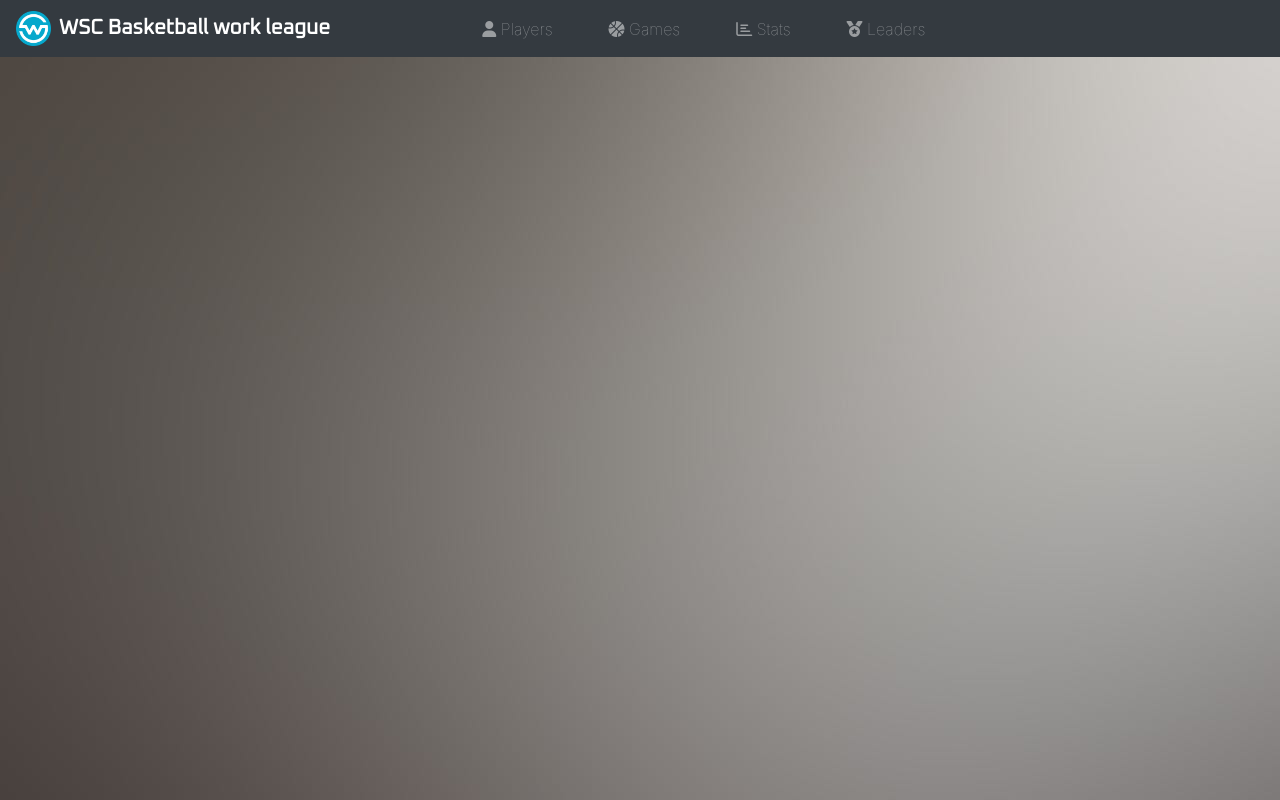
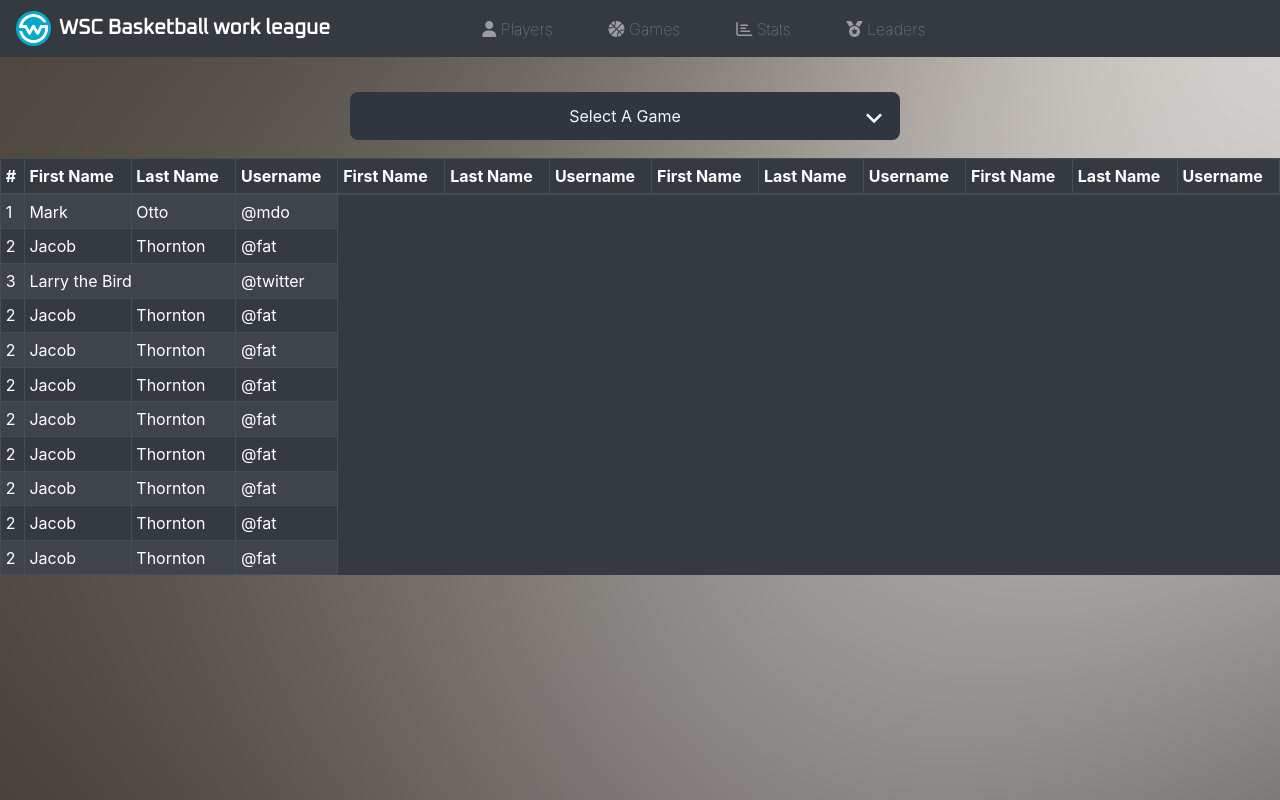
Before and after one commit to MichaelBoRoHoV/WorkLeagueStats, a React (Create React App) app: page /games in a window 1280 px wide. Built offline with nearby package versions, Linux system fonts and the light colour scheme.

Commit message:
game select part 1

```diff
--- a/package.json
+++ b/package.json
@@ -11,7 +11,8 @@
     "react-bootstrap": "^1.0.0",
     "react-dom": "^16.13.1",
     "react-router-dom": "^5.1.2",
-    "react-scripts": "3.4.1"
+    "react-scripts": "3.4.1",
+    "react-select": "^3.1.0"
   },
   "scripts": {
     "start": "react-scripts start",
--- a/public/index.html
+++ b/public/index.html
@@ -19,5 +19,6 @@
   <body>
     <script src="./src/index.js" type="text/jsx"></script>
     <div id="root"></div>
+    <div id="portal-root"></div>
   </body>
 </html>
--- a/public/styles.css
+++ b/public/styles.css
@@ -145,4 +145,120 @@ body {
     font-family: -apple-system, BlinkMacSystemFont, 'Segoe UI', Roboto, Oxygen, Ubuntu, Cantarell, 'Open Sans', 'Helvetica Neue', sans-serif
 }
 
-/**************************************Games-Table************************************************/
+/**************************************Games-Select************************************************/
+
+.select-game-container{
+    margin: 35px 350px 10px;
+}
+
+.select-box {
+  position: relative;
+  display: flex;
+  width: 550px;
+  flex-direction: column;
+}
+
+.select-box .options-container {
+  background: #2f3640;
+  color: #f5f6fa;
+  max-height: 0;
+  width: 100%;
+  opacity: 0;
+  transition: all 0.4s;
+  border-radius: 8px;
+  overflow: hidden;
+  order: 1;
+}
+
+.selected {
+  background: #2f3640;
+  border-radius: 8px;
+  margin-bottom: 8px;
+  color: #f5f6fa;
+  position: relative;
+
+  order: 0;
+}
+
+.selected::after {
+  content: "";
+  background: url("./images/arrow.svg");
+  background-size: contain;
+  background-repeat: no-repeat;
+
+  position: absolute;
+  height: 100%;
+  width: 32px;
+  right: 10px;
+  top: 10px;
+
+  transition: all 0.4s;
+}
+
+.select-box .options-container.active {
+  max-height: 240px;
+  opacity: 1;
+  overflow-y: scroll;
+  margin-top: 54px;
+}
+
+.select-box .options-container.active + .selected::after {
+  transform: rotateX(180deg);
+  top: -6px;
+}
+
+.select-box .options-container::-webkit-scrollbar {
+  width: 8px;
+  background: #0d141f;
+  border-radius: 0 8px 8px 0;
+}
+
+.select-box .options-container::-webkit-scrollbar-thumb {
+  background: #525861;
+  border-radius: 0 8px 8px 0;
+}
+
+.select-box .option,
+.selected {
+  padding: 12px 24px;
+  cursor: pointer;
+  text-align: center;
+}
+
+.select-box .option:hover {
+  background: #414b57;
+}
+
+.select-box label {
+  cursor: pointer;
+}
+
+.select-box .option .radio {
+  display: none;
+}
+
+/* Searchbox */
+
+.search-box input {
+  width: 100%;
+  padding: 12px 16px;
+  font-family: "Roboto", sans-serif;
+  font-size: 12px;
+  position: absolute;
+  border-radius: 12px 12px 0 0;
+  z-index: 100;
+  border: 8px solid #2f3640;
+
+  opacity: 0;
+  pointer-events: none;
+  transition: all 0.4s;
+}
+
+.search-box input:focus {
+  outline: none;
+}
+
+.select-box .options-container.active ~ .search-box input {
+  opacity: 1;
+  pointer-events: auto;
+  }
--- a/src/components/App.jsx
+++ b/src/components/App.jsx
@@ -1,7 +1,8 @@
 import React from "react";
-import {BrowserRouter as Router,Switch,Route,Link} from "react-router-dom";
+import {BrowserRouter as Router,Switch,Route} from "react-router-dom";
 import NavigationBar from "./NavigationBar";
 import Players from "../pages/Players";
+import Games from "../pages/Games"
 import Home from "../pages/Home";
 
 
@@ -17,6 +18,9 @@ function App(){
           <Route path="/players">
             <Players />
           </Route>
+          <Route path="/games">
+            <Games />
+          </Route>
         </Switch>
       </Router>
     </div>
--- /dev/null
+++ b/src/components/GameSelect.jsx
@@ -0,0 +1,37 @@
+import React from "react";
+import GameSelectOptions from "./GameSelectOptions";
+import games from "../objects/games.js";
+
+const [gameObj] = games;
+const {date,teams:[{teamA},{teamB}]} = gameObj;
+const desciption = teamA + " Vs. " + teamB + ", " + date;
+
+
+
+function GameSelect(props){
+    return (
+        <div className="select-box">
+            <div className="options-container">
+            {games.map(game => (
+                <GameSelectOptions
+                    key = {game.id}
+                    id = {game.id}
+                    gameDesciption = {desciption}
+                />
+            ))}
+            </div>
+
+            <div className="selected">
+            Select A Game
+            </div>
+
+            <div className="search-box">
+                <input type="text" placeholder="Start Typing..." />
+            </div>
+        </div>
+    )
+};
+
+
+
+export default GameSelect;
--- /dev/null
+++ b/src/components/GameSelectOptions.jsx
@@ -0,0 +1,18 @@
+import React from "react";
+
+
+
+
+function GameSelectOptions(props){
+    return (
+        <div className="option">
+            <input type="radio" className="radio" id={props.id} name="category" />
+            <label htmlFor={props.id}>{props.gameDesciption}</label>
+        </div>
+    )
+};
+
+
+
+
+export default GameSelectOptions;
--- /dev/null
+++ b/src/components/GameTable.jsx
@@ -0,0 +1,96 @@
+import React from "react";
+import Table from "react-bootstrap/Table";
+
+
+function GameTable(){
+    return (
+        <Table striped bordered hover variant="dark" size="sm">
+        <thead>
+          <tr>
+            <th>#</th>
+            <th>First Name</th>
+            <th>Last Name</th>
+            <th>Username</th>
+            <th>First Name</th>
+            <th>Last Name</th>
+            <th>Username</th>
+            <th>First Name</th>
+            <th>Last Name</th>
+            <th>Username</th>
+            <th>First Name</th>
+            <th>Last Name</th>
+            <th>Username</th>
+          </tr>
+        </thead>
+        <tbody>
+          <tr>
+            <td>1</td>
+            <td>Mark</td>
+            <td>Otto</td>
+            <td>@mdo</td>
+          </tr>
+          <tr>
+            <td>2</td>
+            <td>Jacob</td>
+            <td>Thornton</td>
+            <td>@fat</td>
+          </tr>
+          <tr>
+            <td>3</td>
+            <td colSpan="2">Larry the Bird</td>
+            <td>@twitter</td>
+          </tr>
+          <tr>
+            <td>2</td>
+            <td>Jacob</td>
+            <td>Thornton</td>
+            <td>@fat</td>
+          </tr>
+          <tr>
+            <td>2</td>
+            <td>Jacob</td>
+            <td>Thornton</td>
+            <td>@fat</td>
+          </tr>
+          <tr>
+            <td>2</td>
+            <td>Jacob</td>
+            <td>Thornton</td>
+            <td>@fat</td>
+          </tr>
+          <tr>
+            <td>2</td>
+            <td>Jacob</td>
+            <td>Thornton</td>
+            <td>@fat</td>
+          </tr>
+          <tr>
+            <td>2</td>
+            <td>Jacob</td>
+            <td>Thornton</td>
+            <td>@fat</td>
+          </tr>
+          <tr>
+            <td>2</td>
+            <td>Jacob</td>
+            <td>Thornton</td>
+            <td>@fat</td>
+          </tr>
+          <tr>
+            <td>2</td>
+            <td>Jacob</td>
+            <td>Thornton</td>
+            <td>@fat</td>
+          </tr>
+          <tr>
+            <td>2</td>
+            <td>Jacob</td>
+            <td>Thornton</td>
+            <td>@fat</td>
+          </tr>
+        </tbody>
+      </Table>
+    )
+}
+
+export default GameTable;
--- a/src/index.js
+++ b/src/index.js
@@ -5,3 +5,44 @@ import App from "./components/App";
 ReactDOM.render(<App />,
   document.getElementById('root')
 );
+
+
+const selected = document.querySelector(".selected");
+const optionsContainer = document.querySelector(".options-container");
+const searchBox = document.querySelector(".search-box input");
+
+const optionsList = document.querySelectorAll(".option");
+
+selected.addEventListener("click", () => {
+  optionsContainer.classList.toggle("active");
+
+  searchBox.value = "";
+  filterList("");
+
+  if (optionsContainer.classList.contains("active")) {
+    searchBox.focus();
+  }
+});
+
+optionsList.forEach(o => {
+  o.addEventListener("click", () => {
+    selected.innerHTML = o.querySelector("label").innerHTML;
+    optionsContainer.classList.remove("active");
+  });
+});
+
+searchBox.addEventListener("keyup", function(e) {
+  filterList(e.target.value);
+});
+
+const filterList = searchTerm => {
+  searchTerm = searchTerm.toLowerCase();
+  optionsList.forEach(option => {
+    let label = option.firstElementChild.nextElementSibling.innerText.toLowerCase();
+    if (label.indexOf(searchTerm) != -1) {
+      option.style.display = "block";
+    } else {
+      option.style.display = "none";
+    }
+  });
+};
--- /dev/null
+++ b/src/objects/games.js
@@ -0,0 +1,35 @@
+const games = [{
+    id: 1,
+    teams: [
+    {
+      teamA: "WSC Sports West",
+      scoreTeamA: 75
+    },
+     {
+      teamB: "Hod Hasharon Tzhfon",
+      scoreTeamB: 43
+     }
+    ],
+    date: "11/11/2019",
+    court: "Rebook",
+    season: "2019-20"
+   },
+   {
+    id: 2,
+    teams: [{
+      teamA: "WSC Sports West",
+      scoreTeamA: 63
+     },
+     {
+      teamB: "AnyVision",
+      scoreTeamB: 55
+     }
+    ],
+    date: "18/11/2019",
+    court: "Ilanot",
+    season: "2019-20"
+   }
+  ];
+
+
+export default games;
--- a/src/pages/Games.js
+++ b/src/pages/Games.js
@@ -0,0 +1,18 @@
+import React from "react";
+import GameSelect from "../components/GameSelect";
+import GameTable from "../components/GameTable";
+
+
+function GamesPage() {
+    return(
+        <div>
+            <div className="select-game-container">
+                <GameSelect />
+            </div>
+            <GameTable />
+        </div>
+    )
+};
+
+
+export default GamesPage;
```
Also changed, not shown: src/objects/players.js (renamed from src/players.js, +13 -1 lines), src/pages/Players.js (+4 -3 lines), public/images/arrow.svg (added), 1 other file (tests, documents, lock files or other folders).
